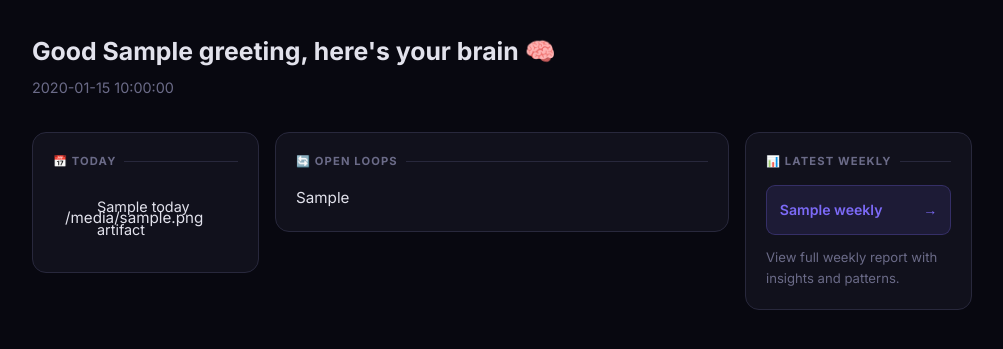
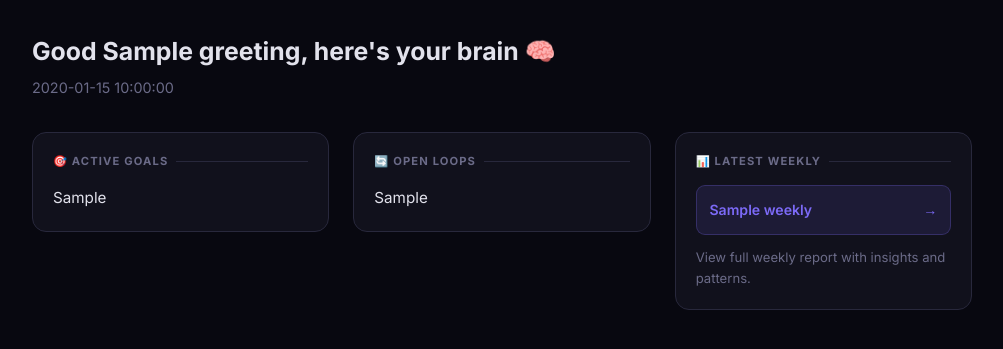
Before and after one commit to skiwithuge/brainstack, a FastAPI app: template src/web/templates/dashboard.html in a window 1280 px wide. Shown: the part 58-407 px from the top of the page, without its empty margins (138-1141 px from the left). Run offline with FastAPI, Linux system fonts and the light colour scheme; the template is opened without the code that fills it: most values are stand-ins (such as "Sample title", 1, 10 or a date in 2020).

Commit message:
feat: implement Working Desk UI and strictly limit open loops length

```diff
--- a/src/web/server.py
+++ b/src/web/server.py
@@ -79,19 +79,18 @@ def _greeting() -> str:
 @app.get("/", response_class=HTMLResponse)
 async def dashboard(request: Request, username: str = Depends(verify_credentials)):
     today_str = datetime.now().strftime("%Y-%m-%d")
-    today_folder = os.path.join(NOTES_DIR, today_str)
-
-    today_artifacts = []
-    for a in _ARTIFACT_DEFS:
-        filename = f"{today_str}{a['suffix']}"
-        if os.path.exists(os.path.join(today_folder, filename)):
-            today_artifacts.append({**a, "filename": filename, "file_path": f"{today_str}/{filename}"})
 
     open_loops_path = os.path.join(MEMORY_DIR, "open_loops.md")
     open_loops_html = None
     if os.path.exists(open_loops_path):
         with open(open_loops_path, "r", encoding="utf-8") as f:
             open_loops_html = markdown.markdown(f.read())
+
+    goals_path = os.path.join(MEMORY_DIR, "goals.md")
+    goals_html = None
+    if os.path.exists(goals_path):
+        with open(goals_path, "r", encoding="utf-8") as f:
+            goals_html = markdown.markdown(f.read())
 
     latest_weekly = None
     weekly_dir = os.path.join(MEMORY_DIR, "weekly")
@@ -108,8 +107,8 @@ async def dashboard(request: Request, username: str = Depends(verify_credentials
         "request": request,
         "active": "home",
         "today_str": today_str,
-        "today_artifacts": today_artifacts,
         "open_loops_html": open_loops_html,
+        "goals_html": goals_html,
         "latest_weekly": latest_weekly,
         "greeting": _greeting(),
     })
--- a/src/web/templates/dashboard.html
+++ b/src/web/templates/dashboard.html
@@ -5,14 +5,14 @@
 <style>
     .dash-grid {
         display: grid;
-        grid-template-columns: 1fr 2fr 1fr;
-        gap: 1rem;
+        grid-template-columns: 1fr 1fr 1fr;
+        gap: 1.5rem;
         align-items: start;
     }
     @media (max-width: 768px) {
         .dash-grid { grid-template-columns: 1fr; }
-        .dash-today { order: 2; }
         .dash-loops { order: 1; }
+        .dash-goals { order: 2; }
         .dash-weekly { order: 3; }
     }
     .artifact-link {
@@ -42,20 +42,15 @@
 
 <div class="dash-grid">
 
-    <!-- Today's Artifacts -->
-    <div class="card dash-today">
-        <div class="card-label">📅 Today</div>
-        {% if today_artifacts %}
-            {% for a in today_artifacts %}
-                <a href="/view/{{ a.file_path }}" class="artifact-link">
-                    <span class="icon">{{ a.icon }}</span>
-                    <span>{{ a.label }}</span>
-                </a>
-            {% endfor %}
+    <!-- Goals (Working Desk) -->
+    <div class="card dash-goals">
+        <div class="card-label">🎯 Active Goals</div>
+        {% if goals_html %}
+            <div class="loops-scroll prose">{{ goals_html | safe }}</div>
         {% else %}
             <div class="empty">
-                <div class="empty-icon">🌙</div>
-                <div class="empty-text">No entries yet today</div>
+                <div class="empty-icon">🎯</div>
+                <div class="empty-text">No goals recorded yet</div>
             </div>
         {% endif %}
     </div>
```
Also changed, not shown: src/core/locales.py (+12 -14 lines).
